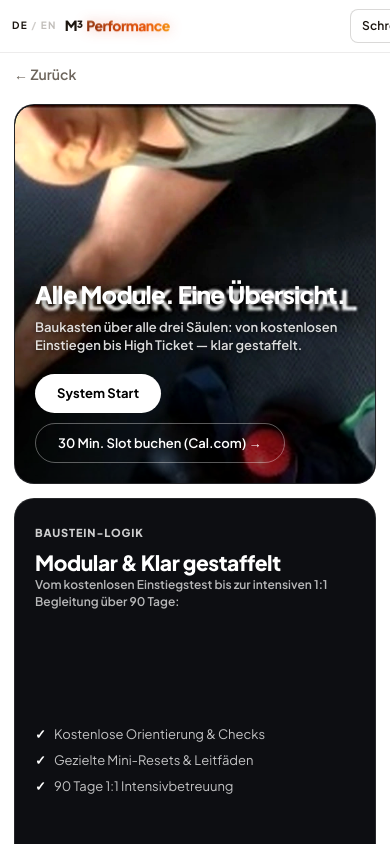
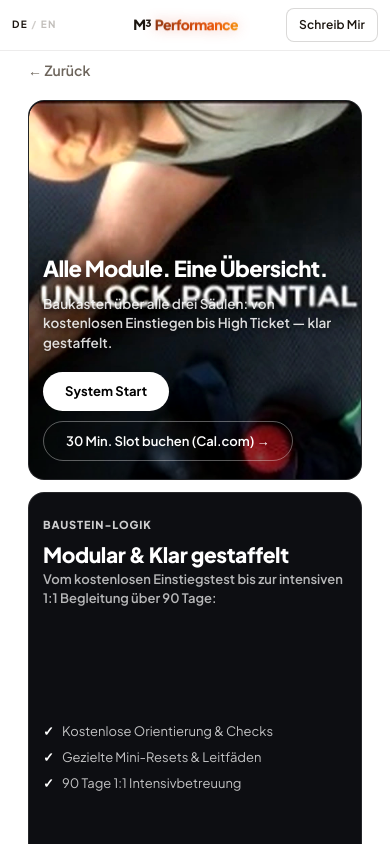
Before and after one commit to RobertLinke89/m3-performance, a React (Vite) app: page /katalog in a window 390 px wide. Shown: the top 844 px of the page. Built offline with nearby package versions, Linux system fonts and the light colour scheme.

Commit message:
feat(mobile): optimize entire site for mobile devices with responsive bento cards, navigation, touch targets & typography

```diff
--- a/src/index.css
+++ b/src/index.css
@@ -4206,28 +4206,389 @@ picture.bento-bg img,
 }
 
 @media (max-width: 768px) {
+  :root,
+  [data-theme='night'],
+  [data-theme='day'] {
+    --page-gutter: 14px;
+    --radius: 14px;
+    --nav-pad-y: 8px;
+    --nav-control-h: 36px;
+  }
+
+  .wrap {
+    padding-left: 14px;
+    padding-right: 14px;
+  }
+
+  /* Bento Page & Grid Mobile Layout */
+  .bento-page {
+    padding-top: calc(var(--nav-height, 60px) + 8px);
+    padding-bottom: 36px;
+  }
+
   .bento-grid {
-    grid-template-columns: 1fr;
-    gap: 14px;
-  }
+    display: flex;
+    flex-direction: column;
+    gap: 12px;
+  }
+
   .bento-span-12,
   .bento-span-8,
   .bento-span-7,
   .bento-span-6,
   .bento-span-5,
   .bento-span-4 {
-    grid-column: span 1;
-  }
+    width: 100%;
+    grid-column: span 1 !important;
+  }
+
+  /* Bento Cards Mobile Dimensions & Padding */
   .bento-card {
-    min-height: 300px;
-    padding: 20px;
-    border-radius: 20px;
-  }
-  .bento-card--hero,
-  .bento-card--start {
+    min-height: 280px;
+    padding: 20px 18px;
+    border-radius: 18px;
+  }
+
+  .bento-card--hero {
     min-height: 380px;
-  }
-  .bento-card--pillar {
-    min-height: 320px;
-  }
-}
+    padding: 24px 18px;
+  }
+
+  .bento-hero-h1 {
+    font-size: clamp(23px, 6.8vw, 30px);
+    line-height: 1.15;
+    letter-spacing: -0.03em;
+  }
+
+  .bento-lead {
+    font-size: 13.5px;
+    line-height: 1.45;
+    margin-top: 8px;
+  }
+
+  .hero-btn-showreel {
+    margin-top: 14px;
+    min-height: 38px;
+    padding: 0 18px;
+    font-size: 13px;
+  }
+
+  .bento-card--start,
+  .bento-card--pillar,
+  .bento-card--michel,
+  .bento-card--catalog,
+  .bento-card--contact {
+    min-height: 280px;
+  }
+
+  .bento-title {
+    font-size: clamp(17px, 5vw, 20px);
+    line-height: 1.25;
+  }
+
+  .bento-desc {
+    font-size: 13px;
+    line-height: 1.45;
+  }
+
+  .bento-step-num {
+    font-size: 14px;
+  }
+
+  /* Molecule Mobile Rendering */
+  .bento-card--molecule {
+    min-height: auto;
+    padding: 22px 18px;
+  }
+
+  .bento-molecule-visual {
+    width: 100%;
+    max-width: 280px;
+    height: 190px;
+    margin: 0 auto;
+  }
+
+  .bento-molecule-visual .system-molecule {
+    max-width: 280px;
+    max-height: 190px;
+  }
+
+  /* Contact CTA Mobile Stacking */
+  .bento-card--contact .bento-cta-row {
+    display: flex;
+    flex-direction: column;
+    width: 100%;
+    align-items: stretch;
+    gap: 8px;
+    margin-top: 14px;
+  }
+
+  .bento-card--contact .bento-cta-row .btn-gold,
+  .bento-card--contact .bento-cta-row .btn-ghost {
+    width: 100%;
+    min-height: 44px;
+    justify-content: center;
+    text-align: center;
+    font-size: 13.5px;
+  }
+
+  /* Audience & Personas Mobile Grid */
+  .bento-card--audience {
+    padding: 20px 16px;
+    border-radius: 18px;
+  }
+
+  .bento-audience-grid {
+    grid-template-columns: 1fr;
+    gap: 12px;
+  }
+
+  .bento-persona-card {
+    padding: 14px;
+    border-radius: 14px;
+  }
+
+  .bento-persona-head {
+    gap: 12px;
+    margin-bottom: 10px;
+    padding-bottom: 10px;
+  }
+
+  .bento-persona-avatar-wrap {
+    width: 52px;
+    height: 52px;
+    min-width: 52px;
+  }
+
+  .bento-persona-role {
+    font-size: 10.5px;
+  }
+
+  .bento-persona-title {
+    font-size: 14px;
+  }
+
+  .bento-persona-section {
+    padding: 10px 12px;
+    gap: 4px;
+    border-radius: 10px;
+  }
+
+  .bento-persona-badge {
+    font-size: 10px;
+  }
+
+  .bento-persona-text {
+    font-size: 12px;
+    line-height: 1.45;
+  }
+
+  /* Standalone FAQ Mobile */
+  .faq-standalone-section {
+    margin-top: 40px;
+    margin-bottom: 20px;
+  }
+
+  .faq-standalone-container {
+    padding: 0;
+  }
+
+  .faq-standalone-header {
+    margin-bottom: 16px;
+  }
+
+  .faq-standalone-kicker {
+    font-size: 10px;
+  }
+
+  .faq-standalone-title {
+    font-size: clamp(22px, 6vw, 26px);
+    margin-bottom: 6px;
+  }
+
+  .faq-standalone-lead {
+    font-size: 13px;
+    line-height: 1.45;
+  }
+
+  .faq-standalone-list {
+    gap: 8px;
+  }
+
+  .faq-standalone-item {
+    border-radius: 14px;
+  }
+
+  .faq-standalone-btn {
+    padding: 14px 16px;
+    gap: 10px;
+  }
+
+  .faq-standalone-q {
+    font-size: 14px;
+    line-height: 1.35;
+  }
+
+  .faq-standalone-panel {
+    padding: 0 16px 14px 16px;
+  }
+
+  .faq-standalone-a {
+    font-size: 13px;
+    line-height: 1.5;
+  }
+
+  /* Standalone Journal Feed Mobile */
+  .journal-standalone-section {
+    margin-top: 44px;
+    margin-bottom: 28px;
+  }
+
+  .journal-standalone-header {
+    margin-bottom: 20px;
+    padding: 0;
+  }
+
+  .journal-standalone-kicker {
+    font-size: 10px;
+  }
+
+  .journal-standalone-title {
+    font-size: clamp(22px, 6.2vw, 28px);
+    margin-bottom: 8px;
+  }
+
+  .journal-standalone-lead {
+    font-size: 13px;
+    line-height: 1.45;
+  }
+
+  .journal-header-actions {
+    margin-top: 12px;
+  }
+
+  .journal-header-link {
+    font-size: 12.5px;
+    padding: 6px 16px;
+  }
+
+  .journal-cards-container {
+    margin: 0 calc(-1 * var(--page-gutter, 14px));
+    padding: 4px var(--page-gutter, 14px) 14px var(--page-gutter, 14px);
+    width: calc(100% + (2 * var(--page-gutter, 14px)));
+  }
+
+  .journal-feed-card {
+    flex: 0 0 min(280px, 80vw);
+    border-radius: 16px;
+  }
+
+  .journal-feed-body {
+    padding: 14px;
+  }
+
+  .journal-feed-title {
+    font-size: 14px;
+  }
+
+  .journal-feed-excerpt {
+    font-size: 12px;
+    line-height: 1.45;
+  }
+
+  /* Navigation & Controls Mobile */
+  .nav {
+    padding: var(--nav-pad-y) 12px;
+    padding-top: max(var(--nav-pad-y), env(safe-area-inset-top, 0px));
+    gap: 8px;
+  }
+
+  .nav .brand {
+    font-size: 14px;
+  }
+
+  .nav-actions {
+    gap: 6px;
+  }
+
+  .nav-cal-link {
+    min-height: 34px;
+    padding: 0 10px;
+    font-size: 12px;
+  }
+
+  .nav-cal-icon {
+    width: 14px;
+    height: 14px;
+  }
+
+  .nav .btn-gold {
+    min-height: 34px;
+    padding: 0 12px;
+    font-size: 12px;
+  }
+
+  /* Subpages Mobile Grid Stacking */
+  .sub-bento-grid,
+  .mental-bento-grid,
+  .mod-bento-grid,
+  .catalog-bento-grid,
+  .contact-bento-grid {
+    display: flex;
+    flex-direction: column;
+    gap: 12px;
+  }
+
+  .sub-bento-card,
+  .mental-bento-card,
+  .mod-bento-card,
+  .catalog-bento-card,
+  .contact-bento-card {
+    width: 100%;
+    border-radius: 18px;
+    padding: 20px 16px;
+  }
+
+  /* Footer Mobile */
+  .footer {
+    padding: 36px 0 28px;
+  }
+
+  .footer-grid {
+    grid-template-columns: 1fr;
+    gap: 24px;
+  }
+
+  .footer-bar {
+    flex-direction: column;
+    align-items: flex-start;
+    gap: 12px;
+    margin-top: 24px;
+    padding-top: 18px;
+  }
+}
+
+@media (max-width: 420px) {
+  .nav-cal-link span {
+    display: none;
+  }
+
+  .nav-cal-link {
+    padding: 0 8px;
+    min-width: 34px;
+    justify-content: center;
+  }
+
+  .bento-hero-h1 {
+    font-size: 22px;
+  }
+
+  .bento-card {
+    padding: 18px 14px;
+    border-radius: 16px;
+  }
+
+  .journal-feed-card {
+    flex: 0 0 84vw;
+  }
+}
```
